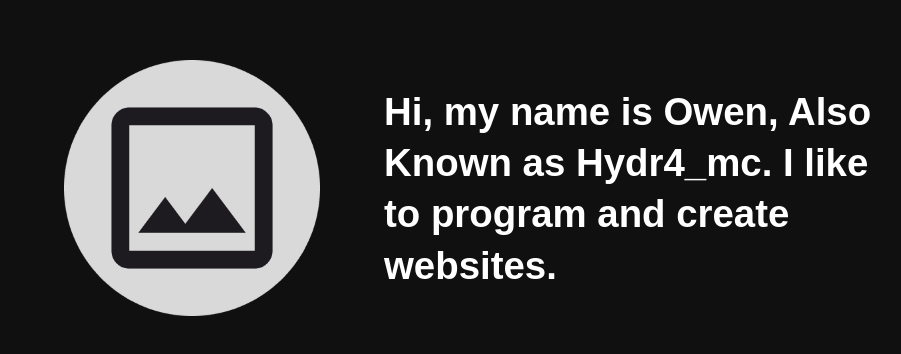
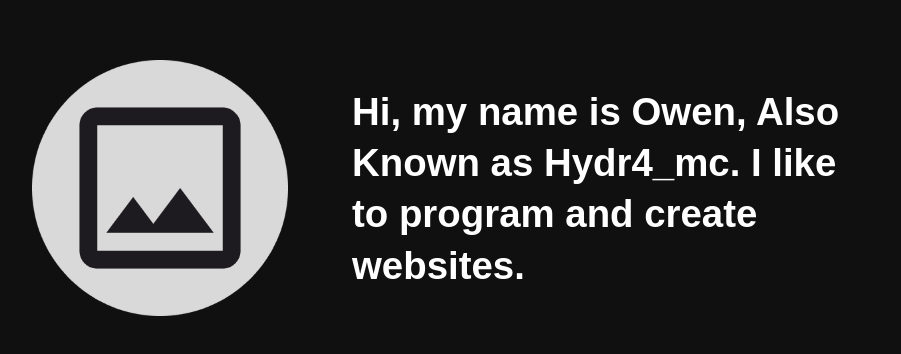
Before and after one commit to Hydr4-mc/wywebsite, a plain HTML site: page index.html in a window 1280 px wide. Shown: the part 170-524 px from the top of the page, without its empty margins (192-1093 px from the left). Drawn offline with Linux system fonts and the light colour scheme; a web font is replaced by a local one.

Commit message:
Update main.css

```diff
--- a/main.css
+++ b/main.css
@@ -21,7 +21,7 @@
   p{
     width: 40vw;
     height: 20vw;
-    margin-left: 45vw;
+    margin-left: 42.5vw;
     margin-top: 20vw;
     font-size: clamp(16px, 3vw, 48px);
   }
@@ -32,7 +32,7 @@
   }
 
   .icon {
-    margin-left: 20vw;
+    margin-left: 17.5vw;
     width: 20vw;
     float: left;
     margin-top: -2vw;
```
